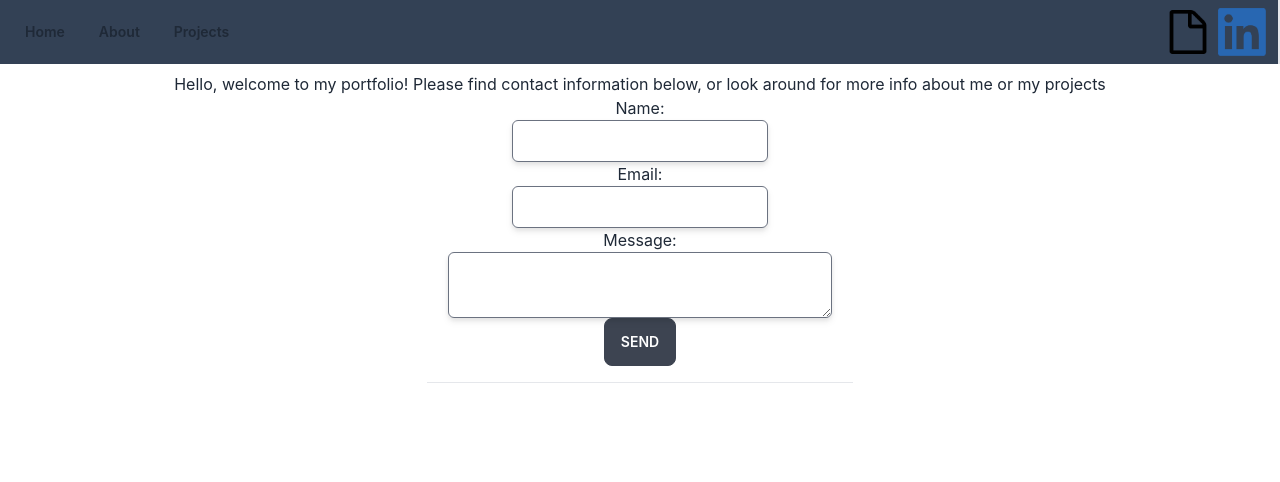
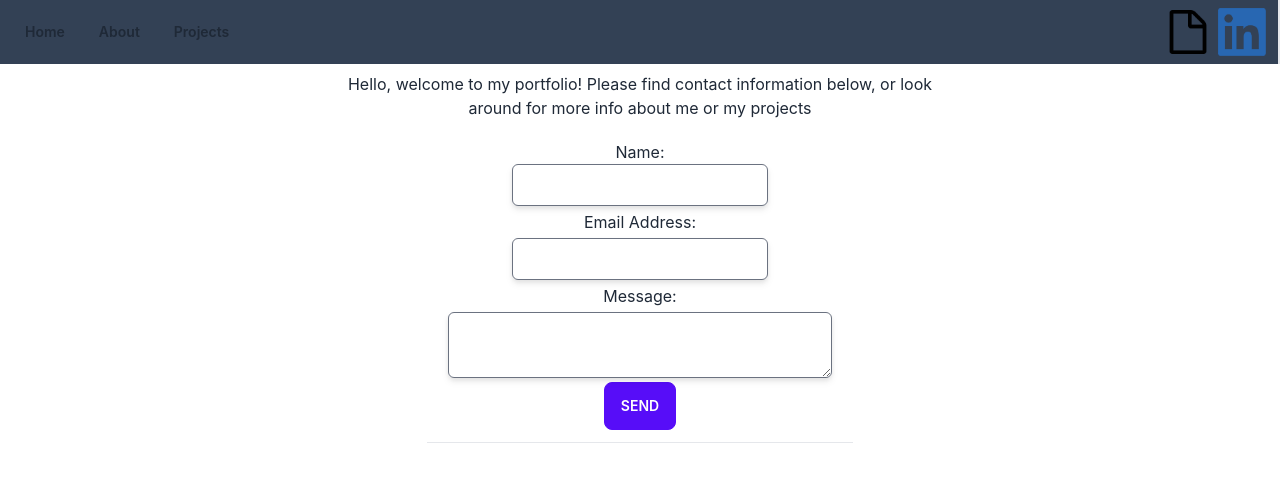
Before and after one commit to Echoesong/my-portfolio, a React (Create React App) app: page / in a window 1280 px wide. Shown: the top 482 px of the page. Built offline with nearby package versions, Linux system fonts and the light colour scheme; no server answers.

Commit message:
style word spacing for Home page

```diff
--- a/src/App.css
+++ b/src/App.css
@@ -67,4 +67,6 @@
   align-items: center;
   max-width: 80%;
   margin: 0 auto;
+  margin-top: 1rem;
+  margin-bottom: 1rem;
 }
--- a/src/components/Contact.js
+++ b/src/components/Contact.js
@@ -40,9 +40,9 @@ export const Contact = () => {
   };
 
   return (
-    <div className="flex justify-center items-center">
-      <form onSubmit={sendEmail} className="flex flex-col justify-center items-center">
-        <label>Name:</label>
+    <div className="flex justify-center items-center mt-3 mb-1">
+      <form onSubmit={sendEmail} className="flex flex-col justify-center items-center mt-2">
+        <label className=''>Name:</label>
         <input
         className="w-64 rounded-md drop-shadow-md hover:outline outline-1 outline-green-500"
           type="text"
@@ -51,7 +51,7 @@ export const Contact = () => {
           onChange={(e) => setUserName(e.target.value)}
         />
 
-        <label>Email:</label>
+        <label className='my-1'>Email Address:</label>
         <input
         className='w-64 rounded-md drop-shadow-md hover:outline outline-1 outline-green-500'
           type="email"
@@ -60,7 +60,7 @@ export const Contact = () => {
           onChange={(e) => setUserEmail(e.target.value)}
         />
 
-        <label>Message:</label>
+        <label className='my-1'>Message:</label>
         <textarea
           className="w-96 rounded-md drop-shadow-md hover:outline outline-1 outline-green-700"
           typename="message"
@@ -68,7 +68,7 @@ export const Contact = () => {
           onChange={(e) => setMessage(e.target.value)}
         />
 
-        <button className='btn' type="submit" value="Send">Send</button>
+        <button className='btn btn-primary mt-1 mb-2' type="submit" value="Send">Send</button>
       </form>
     </div>
   );
--- a/src/components/Footer.js
+++ b/src/components/Footer.js
@@ -1,7 +1,8 @@
 export default function Footer(props) {
   return (
-    <div className='mx-auto w-1/3 border-t border-gray-200 flex justify-center my-4 mb-1'>
+    <div className='mx-auto w-1/3 border-t border-gray-200 flex justify-center'>
       <a
+        className='mt-1'
         href="https://github.com/Echoesong"
         target="_blank"
         rel="noopener noreferrer"
--- a/src/pages/Home.js
+++ b/src/pages/Home.js
@@ -1,12 +1,12 @@
-
 import { Contact } from '../components/Contact'
 
 export default function Home(props){
     return (
-        <div>
-            <p>Hello, welcome to my portfolio! Please find contact information below, or look around for more info about me or my projects</p>
+        <div className='flex flex-col items-center'>
+            <div className='w-full sm:w-3/4 lg:w-1/2 px-4 text-center'>
+                Hello, welcome to my portfolio! Please find contact information below, or look around for more info about me or my projects
+            </div>
             <Contact/>
-
         </div>
     )
 }
```
